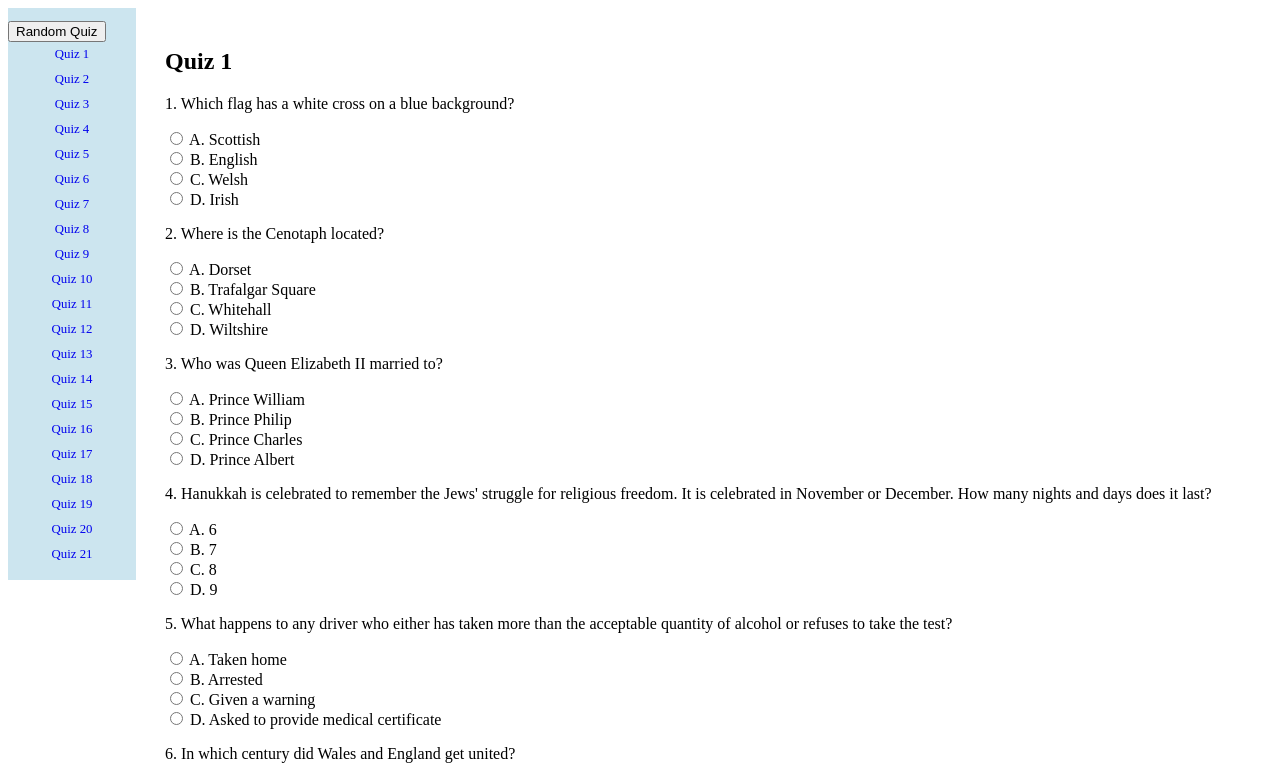
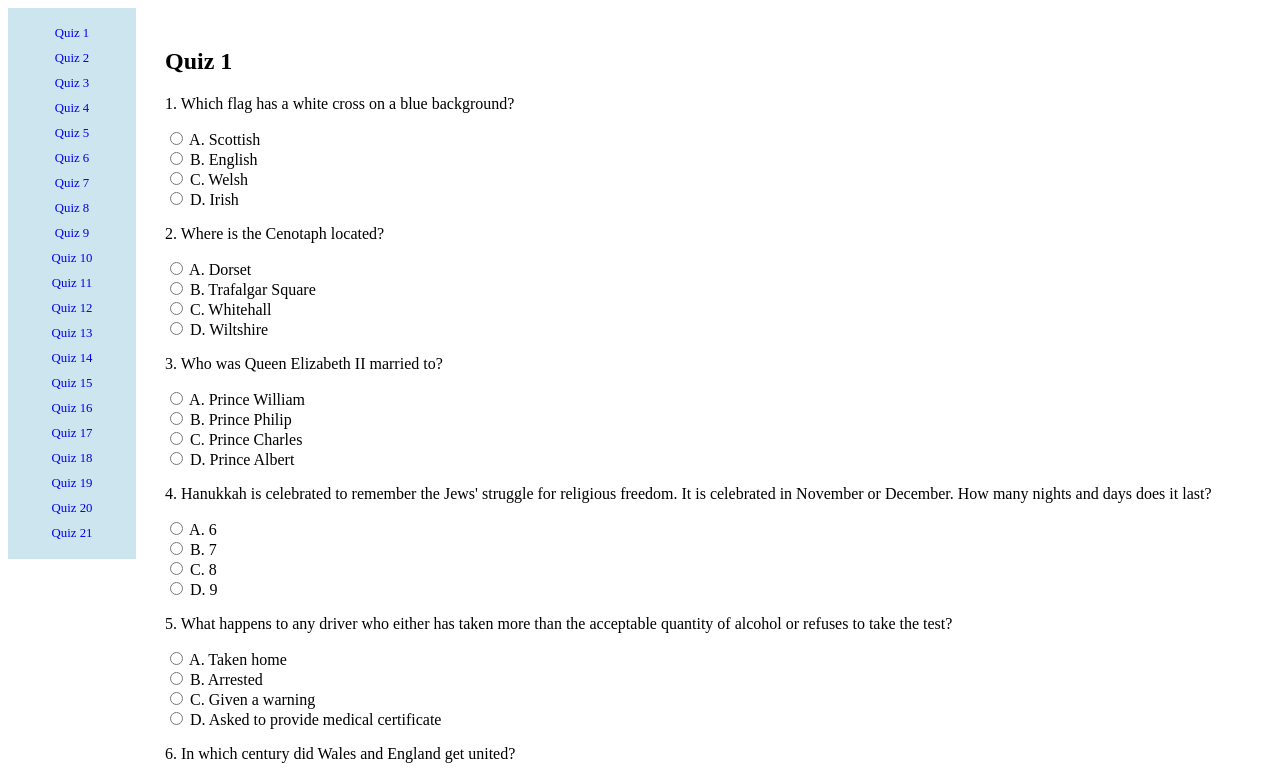
Before and after one commit to da3dalus88/quiz, a plain HTML site: page index.html in a window 1280 px wide. Shown: the top 778 px of the page. Drawn offline with Linux system fonts and the light colour scheme.

Commit message:
Update index.html

```diff
--- a/index.html
+++ b/index.html
@@ -19,7 +19,7 @@
   <aside class="sidebar">
     <nav class="nav">
       <ul>
-	  <li><button class="button" type="button" onclick="nextquiz()">Random Quiz</button><li>
+
         <li><a class="navlink" href="quiz1.html">Quiz 1</a></li>
         <li><a class="navlink" href="quiz2.html">Quiz 2</a></li>
         <li><a class="navlink" href="quiz3.html">Quiz 3</a></li>
```
